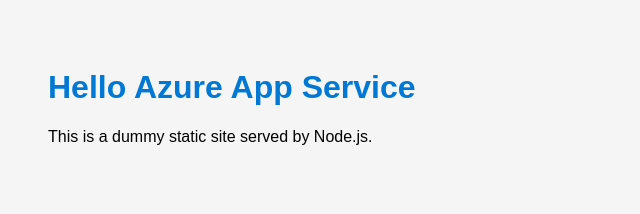
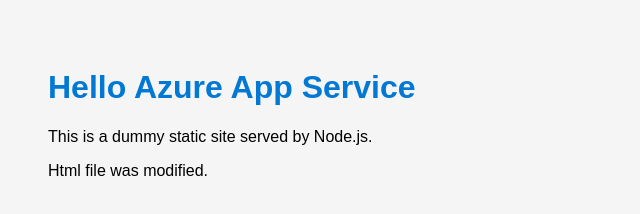
Before and after one commit to Masatomo-cloud/test-app-service-redeploy, a website: page public/index.html in a window 1280 px wide. Shown: the whole page, without its empty margins (0-640 px from the left). Drawn offline with Linux system fonts and the light colour scheme.

Commit message:
htmlファイルを変更

```diff
--- a/public/index.html
+++ b/public/index.html
@@ -9,5 +9,7 @@
   <body>
     <h1>Hello Azure App Service</h1>
     <p>This is a dummy static site served by Node.js.</p>
+
+    <p>Html file was modified.</p>
   </body>
 </html>
```
